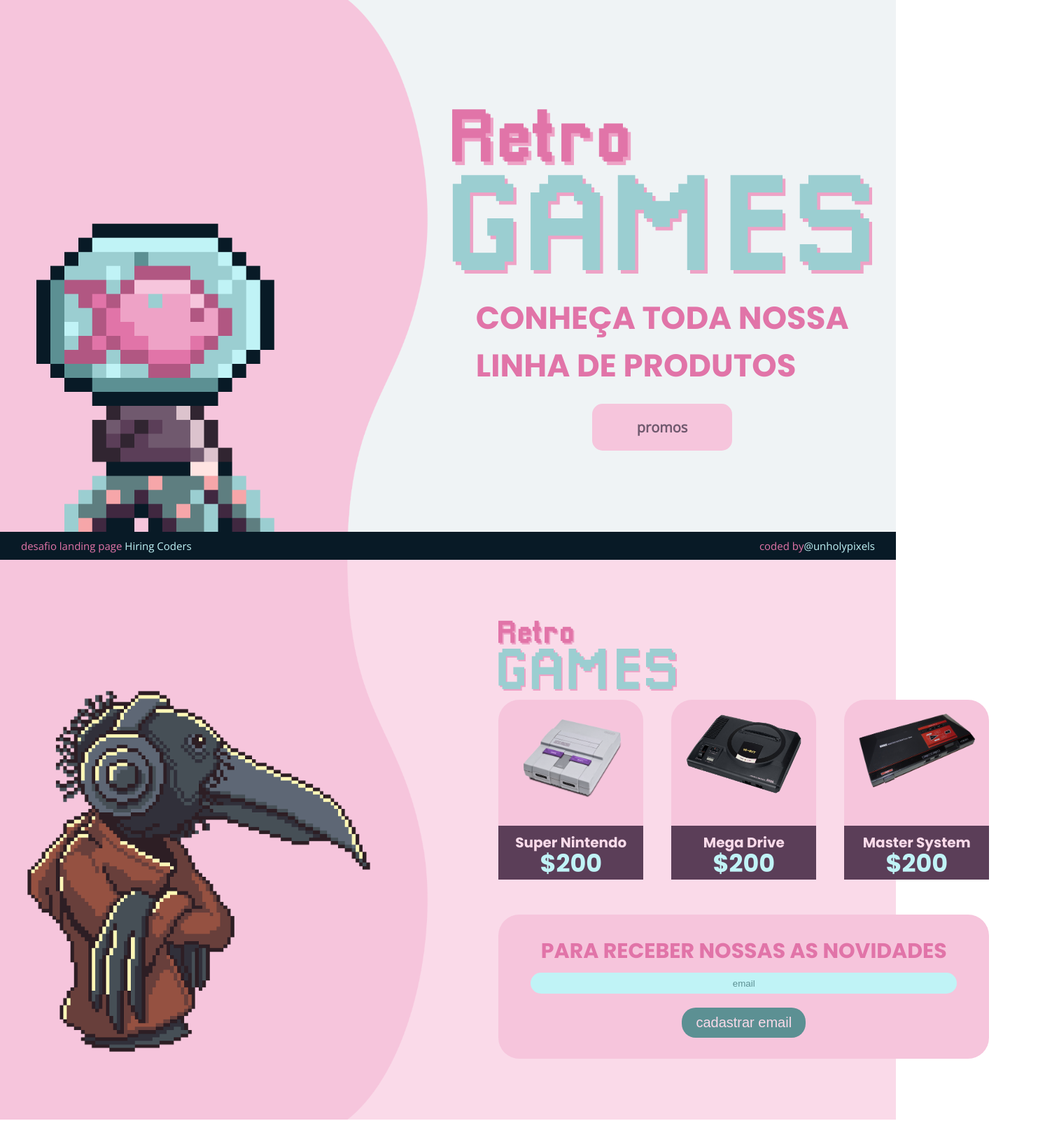
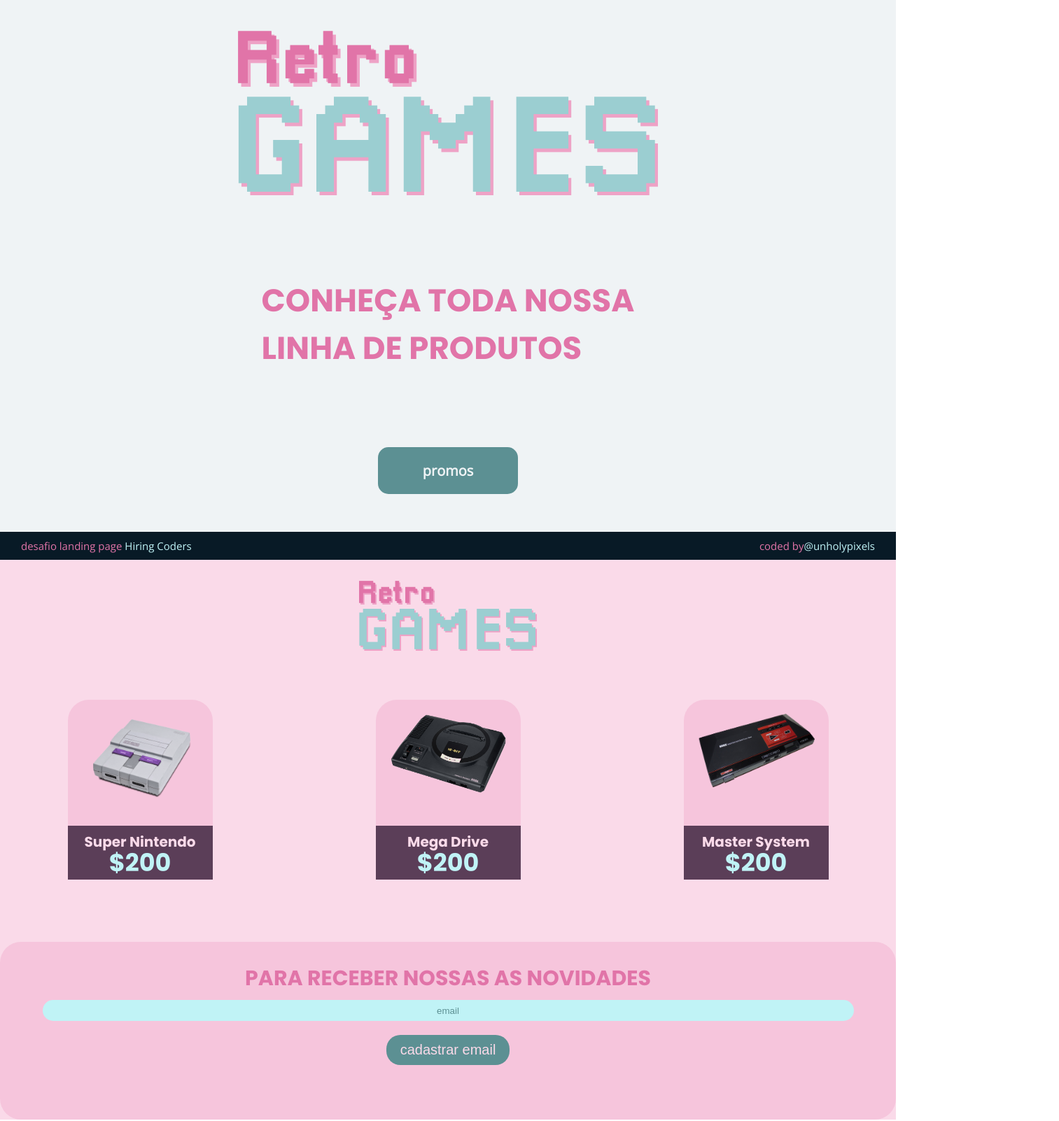
Before and after one commit to ricardiobraga/landing-page-desafio-hc, a React (Create React App) app: page / in a window 1280 px wide. Shown: the whole page at 70% size, 1513 px wide, since content can reach past the window. Built offline with nearby package versions, Linux system fonts and the light colour scheme.

Commit message:
ajustes gerais

```diff
--- a/src/App.css
+++ b/src/App.css
@@ -7,8 +7,8 @@
 
 }
 body{
+
   overflow: hidden;
-
 }
 
 html {
@@ -22,6 +22,7 @@
   --strong-purple:#5b3e58;
   --soft-blue: #c0f3f6;
   --hard-blue: #5c9093;
+  --white: #eff3f5;
 
 
 }
@@ -34,3 +35,7 @@
 
 
 }
+
+#root {
+  width: 100%;
+}
--- a/src/pages/Home/index.js
+++ b/src/pages/Home/index.js
@@ -1,5 +1,6 @@
 import React from 'react'
 import './style.css'
+
 
 
 
@@ -7,13 +8,13 @@
 export default function Home(props) {
 
     return (
+        <>
         <section className="home" id="home">
 
 
 
             <div className="img-left">
 
-                <img  src="/img/imgLeft.png" alt="forma organica" ></img>
 
             </div>
 
@@ -31,5 +32,6 @@
 
 
         </section>
+        </>
     )
 }
--- a/src/pages/Home/style.css
+++ b/src/pages/Home/style.css
@@ -2,10 +2,10 @@
 
 .home {
     display: grid;
-    grid-template-columns: 1fr 2fr;
+    grid-template-columns: 1fr 1fr;
     grid-template-rows: 100vh;
 
-    grid-template-areas: "left right" ;
+    grid-template-areas: "left right";
 
 
     background: #eff3f5;
@@ -15,17 +15,21 @@
 
 
 
-.img-left {
+.img-left  {
     grid-area: left;
-    width: fit-content;
+
+
+
+    background-image: url('../../assets/imgLeft.png');
+    background-size: contain;
+
+    background-repeat: no-repeat, repeat;
+
 
 
 }
 
-.img-left img {
-    height: 100%;
-    width: auto;
-}
+
 
 
 
@@ -82,3 +86,50 @@
 
     font-size: 2rem;
 }
+
+@media screen and (max-width: 1400px) and (min-width: 520px) {
+    .home {
+        display: grid;
+        grid-template-columns: 1fr;
+        grid-template-rows: 100vh;
+
+        grid-template-areas: "right";
+        background: var(--white);
+
+    }
+
+    .container {
+        grid-area: right;
+
+        display: flex;
+        flex-direction: column;
+        justify-content: space-around;
+        align-items: center;
+
+        width: 100%;
+
+
+        font-family: 'Poppins', sans-serif;
+        font-weight: 700;
+        font-size: 3rem;
+    }
+
+    .btn.produtos {
+
+        margin-top: 2rem ;
+        margin-bottom: 5rem;
+        border-radius: 1.5rem;
+        width: 20rem;
+
+        text-align: center;
+        padding: 2rem;
+        background: var(--hard-blue);
+
+        text-decoration: none;
+
+        color: var(--white);
+    }
+
+
+
+}
--- a/src/pages/Promos/index.js
+++ b/src/pages/Promos/index.js
@@ -17,6 +17,7 @@
 
               localStorage.setItem('email', email.value)
               alert('email cadastrado com sucesso!')
+              email.value = ''
               window.location.href = "#home";
           } else {
               alert("favor preecher o campo de cadastro!")
@@ -32,13 +33,14 @@
 
 
 
-            <div className="img-left">
+            <div className="img-left-promos">
 
-                <img  src="/img/imgLeft-produtos.png" alt="imagem de fundo" ></img>
+
 
             </div>
 
             <div className="container-produtos">
+
                 <div className="logo">
                     <img src="/img/logo.png" alt="Logo" />
                 </div>
--- a/src/pages/Promos/style.css
+++ b/src/pages/Promos/style.css
@@ -2,13 +2,13 @@
 
 .promos {
     display: grid;
-    grid-template-columns: 1fr 2fr;
+    grid-template-columns: 1fr 1fr;
     grid-template-rows: 100vh;
 
     grid-template-areas: "left right";
 
 
-
+    width: 100vw;
     background: var(--very-low-pink);
 
 }
@@ -16,15 +16,14 @@
 
 
 
-.img-left {
+.img-left-promos {
     grid-area: left;
-    width: fit-content;
 
 
-}
+    background-image: url('../../assets/imgLeft-produtos.png');
+    background-size: contain;
 
-.img-left img {
-    height: 100%;
+    background-repeat: no-repeat, repeat;
 
 }
 
@@ -38,7 +37,7 @@
     justify-content: center;
     align-items: center;
 
-    padding: 10rem;
+    width: 80%;
 
 
     font-family: 'Poppins', sans-serif;
@@ -153,3 +152,57 @@
     font-size: 2rem;
     color: var(--very-low-pink);
 }
+
+@media screen and (max-width: 1400px) and (min-width: 520px) {
+    .promos {
+        display: grid;
+        grid-template-columns: 1fr;
+        grid-template-rows: 100vh;
+
+        grid-template-areas: "right";
+        background: var(--very-low-pink);
+
+    }
+
+    .container-produtos {
+        grid-area: right;
+
+        display: flex;
+        flex-direction: column;
+        justify-content: space-between;
+        align-items: center;
+
+        width: 100%;
+
+
+        font-family: 'Poppins', sans-serif;
+        font-weight: 700;
+        font-size: 3rem;
+    }
+
+    .logo{
+        display: flex;
+        align-items: center;
+        justify-content: center;
+        width: 100%;
+        margin-top: 3rem;
+    }
+
+    .produtos{
+        display: flex;
+        justify-content: space-around;
+        gap: max(4rem);
+        width: 100%;
+        margin-top: 3rem;
+    }
+
+    .img-left-promos{
+        display: none;
+        visibility: hidden;
+    }
+
+    .form {
+        margin-bottom: 6vh;
+
+    }
+}
```
Also changed, not shown: src/assets/imgLeft-produtos.png (renamed from public/img/imgLeft-produtos.png), src/assets/imgLeft.png (renamed from public/img/imgLeft.png), src/index.css (line endings or trailing spaces).
